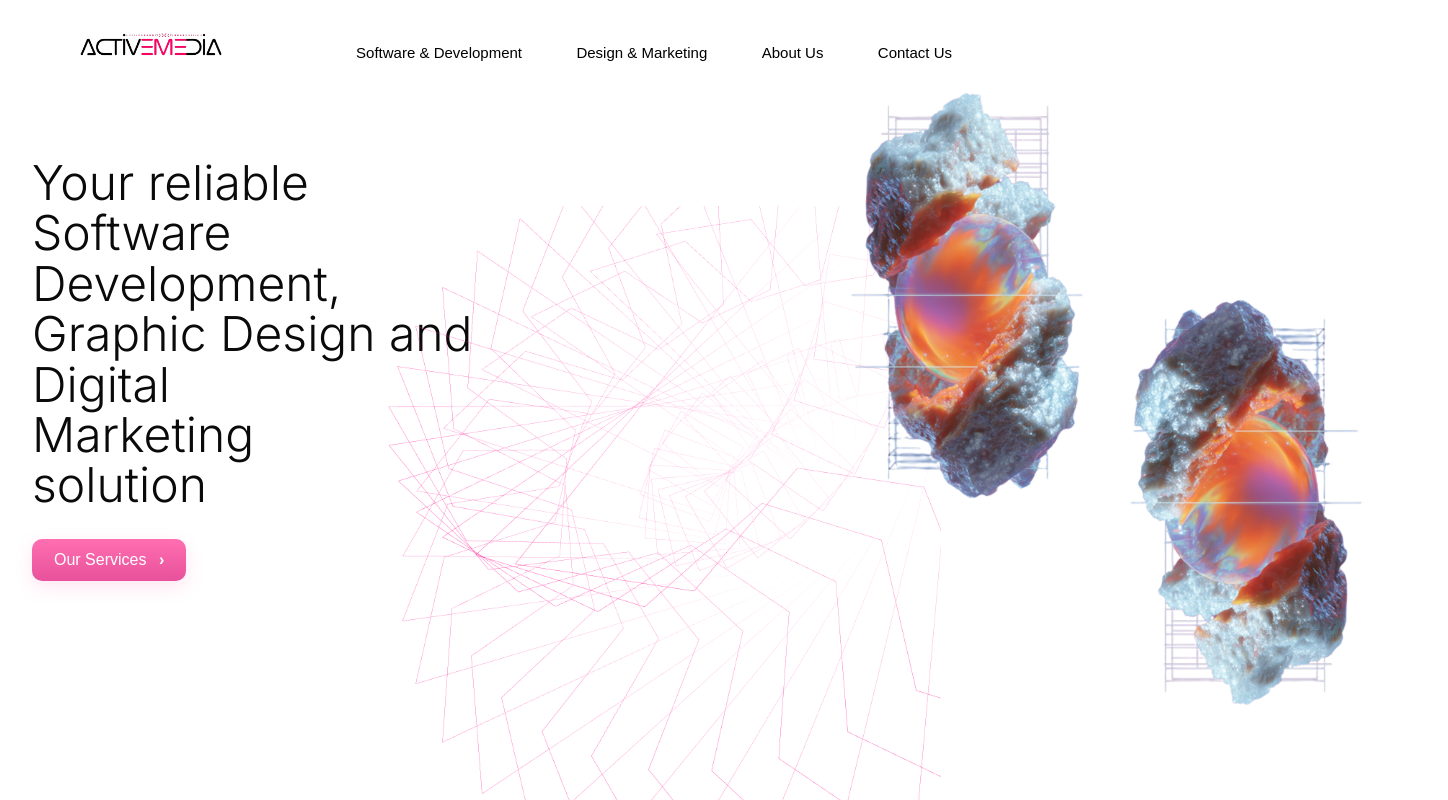
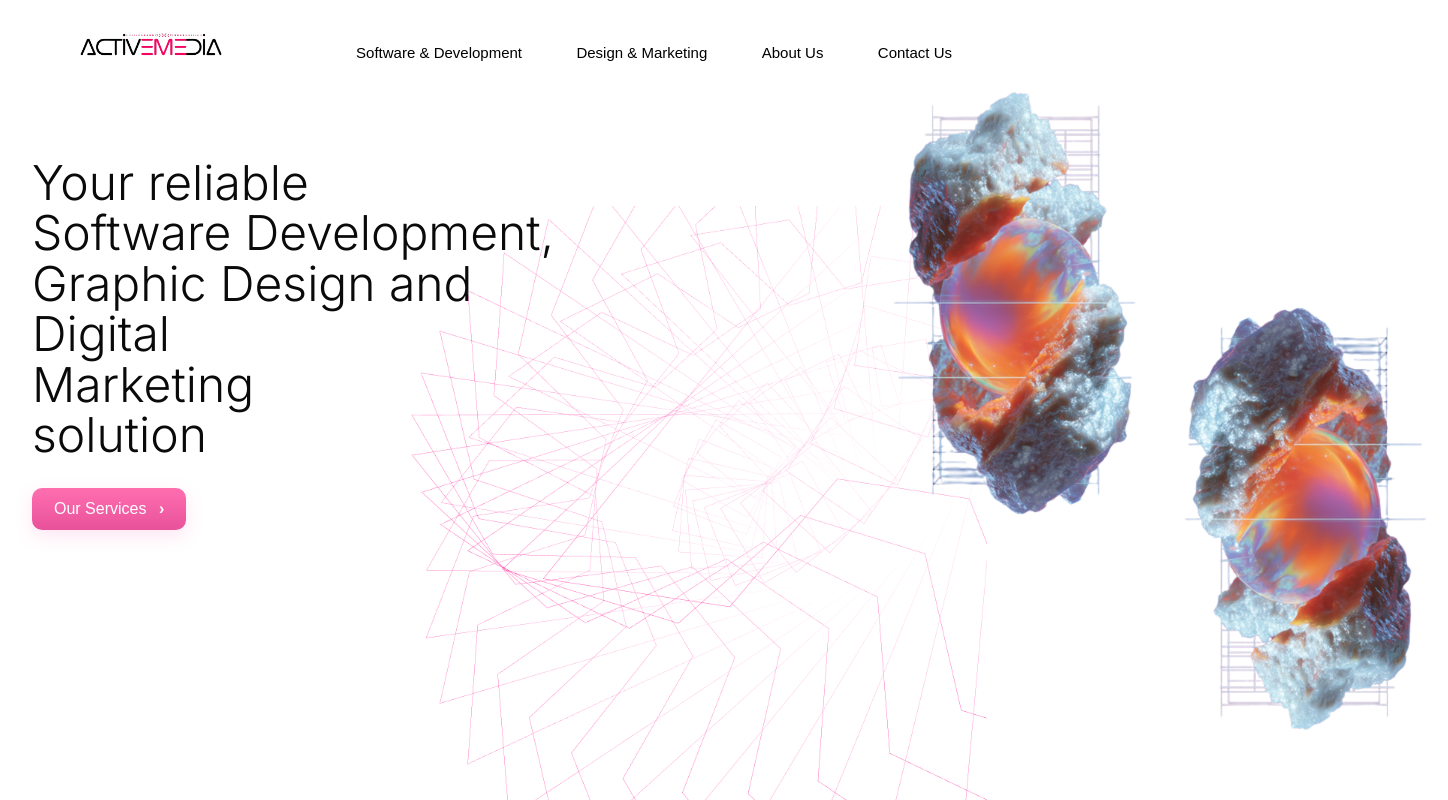
Before and after one commit to Divine-Ntambwe/Active-Media, a React (Vite) app: page / in a window 1280 px wide. Shown: the top 800 px of the page, 1448 px wide, since content can reach past the window. Built offline with nearby package versions, Linux system fonts and the light colour scheme.

Commit message:
fixed overflow

```diff
--- a/src/index.css
+++ b/src/index.css
@@ -1 +1,4 @@
 @import url('https://fonts.googleapis.com/css2?family=Inter:ital,opsz,wght@0,14..32,100..900;1,14..32,100..900&display=swap');
+body {
+    overflow-x: hidden;
+}
--- a/src/pages/Digital_Marketing.jsx
+++ b/src/pages/Digital_Marketing.jsx
@@ -32,7 +32,7 @@ const Digital_Marketing = () => {
       }
 
       if (document.documentElement.scrollTop > 140){
-         BGImg.current.style.left = "700px"
+         BGImg.current.style.left = "50vw"
 
          lastFour.current.classList.add(styles.moveUp2)
         //  lastFour.current.style.animationFillMode = "forwards"
--- a/src/pages/Digital_Marketing.module.css
+++ b/src/pages/Digital_Marketing.module.css
@@ -1,7 +1,7 @@
 *{
     margin: 0;
     padding: 0;
-    box-sizing: border-box;
+    /* box-sizing: border-box; */
 }
 
 .digitalBackground{
@@ -27,6 +27,7 @@ left: -55px;
   /* padding-bottom: 4rem;  */
   text-align: center;
   overflow: hidden;
+  transition: 1s;
   /* border: 1px solid blue; */
 }
 
@@ -88,6 +89,7 @@ left: -55px;
   position: relative;
   z-index: 1;
   padding: 0 100px;
+
   /* border:1px solid red; */
 
 }
@@ -112,7 +114,7 @@ left: -55px;
 
 @keyframes moveUp2 {
     0%{top:0px}
-    100%{top:-500px}
+    100%{top:-455px}
 }
 
 .moveUp2 {
```
